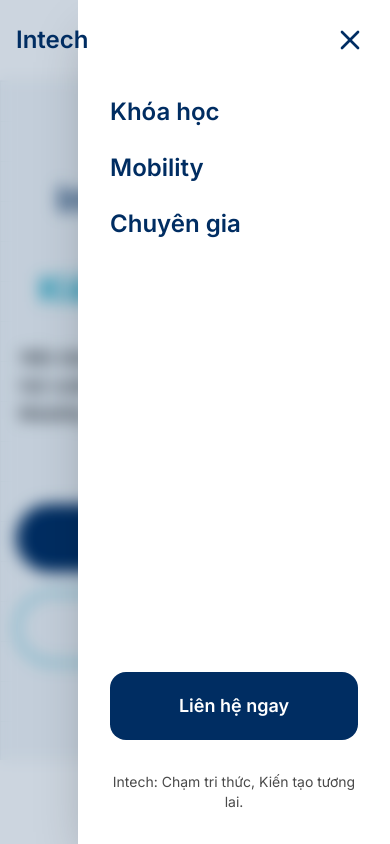
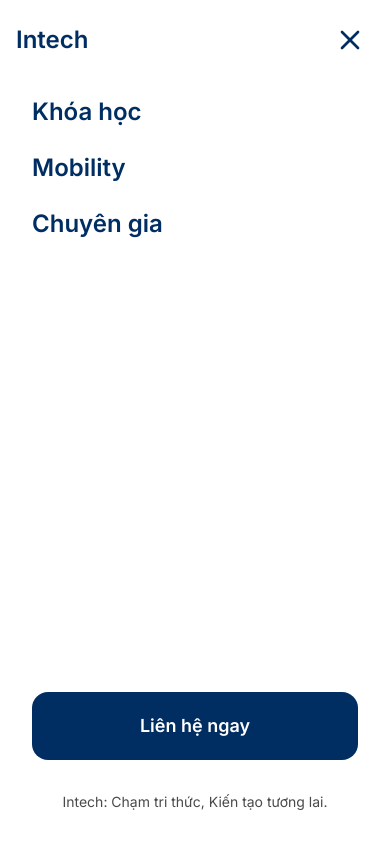
Before and after one commit to phuc-an-dev/Intech, a Next.js app: page / in a window 390 px wide. Both pictures are taken after a click on the button "Toggle Menu". Shown: the top 844 px of the page. Built offline with nearby package versions, Linux system fonts and the light colour scheme.

Commit message:
fix: resolve mobile menu z-index issue and make drawer full width

```diff
--- a/src/components/Header.tsx
+++ b/src/components/Header.tsx
@@ -15,7 +15,7 @@
   ]
 
   return (
-    <header className="w-full bg-white border-b border-gray-100 sticky top-0 z-50">
+    <header className={`w-full bg-white border-b border-gray-100 sticky top-0 transition-all duration-300 ${isOpen ? 'z-[999]' : 'z-50'}`}>
       <div className="max-w-7xl mx-auto px-4 h-20 flex items-center justify-between">
         <Link href="/" className="font-heading text-2xl font-bold text-[#002D62] relative z-[120]">
           Intech
@@ -63,7 +63,7 @@
               animate={{ opacity: 1 }}
               exit={{ opacity: 0 }}
               onClick={() => setIsOpen(false)}
-              className="fixed inset-0 bg-[#002D62]/20 backdrop-blur-sm z-[100] md:hidden"
+              className="fixed inset-0 bg-[#002D62]/40 backdrop-blur-md z-[100] md:hidden"
             />
 
             {/* Drawer */}
@@ -72,7 +72,7 @@
               animate={{ x: 0 }}
               exit={{ x: '100%' }}
               transition={{ type: 'spring', damping: 25, stiffness: 200 }}
-              className="fixed top-0 right-0 h-full w-[80%] max-w-sm bg-white z-[110] shadow-2xl md:hidden flex flex-col p-8 pt-24"
+              className="fixed top-0 right-0 h-full w-full bg-white z-[110] shadow-2xl md:hidden flex flex-col p-8 pt-24"
             >
               <nav className="flex flex-col gap-6 mb-12">
                 {navLinks.map((link) => (
```
